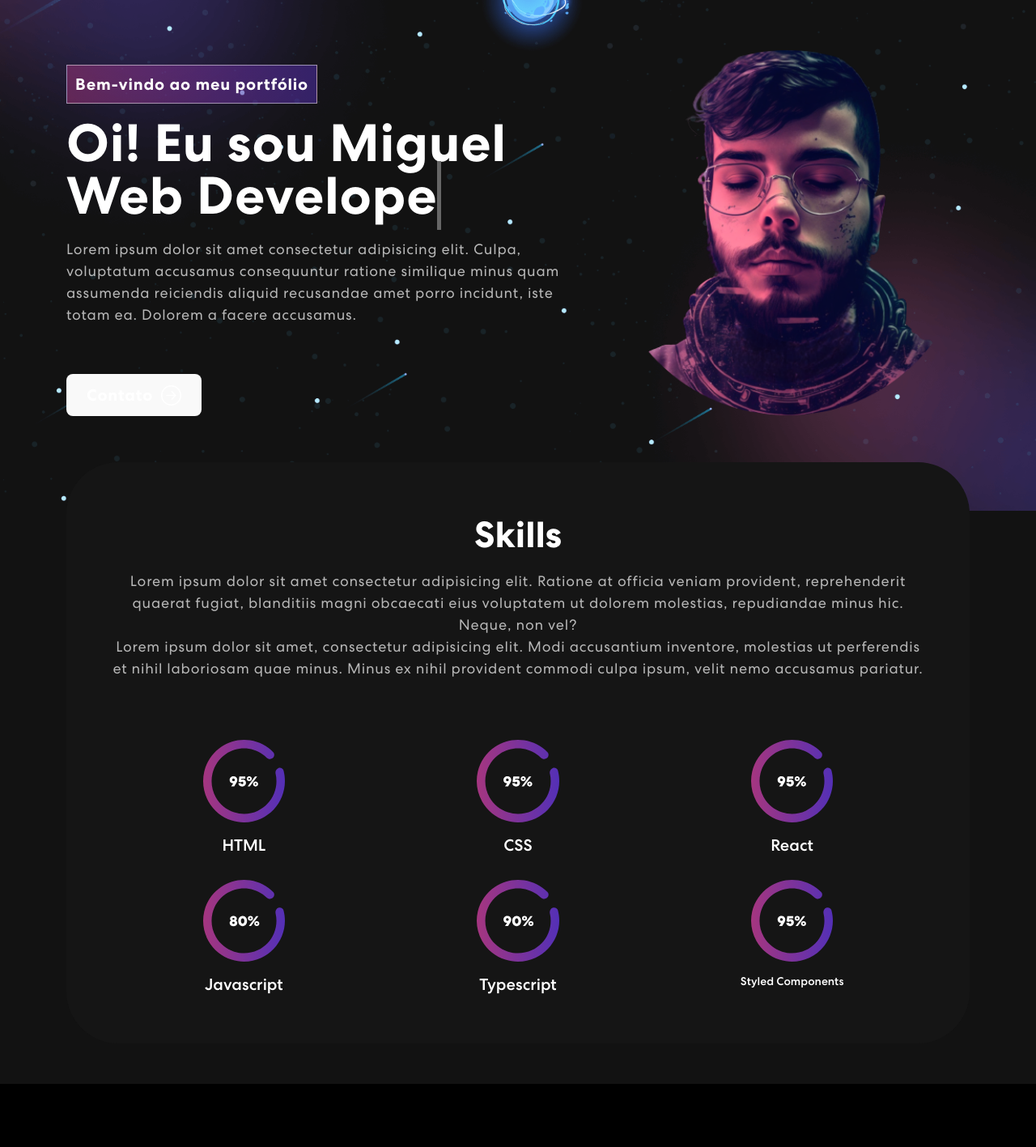
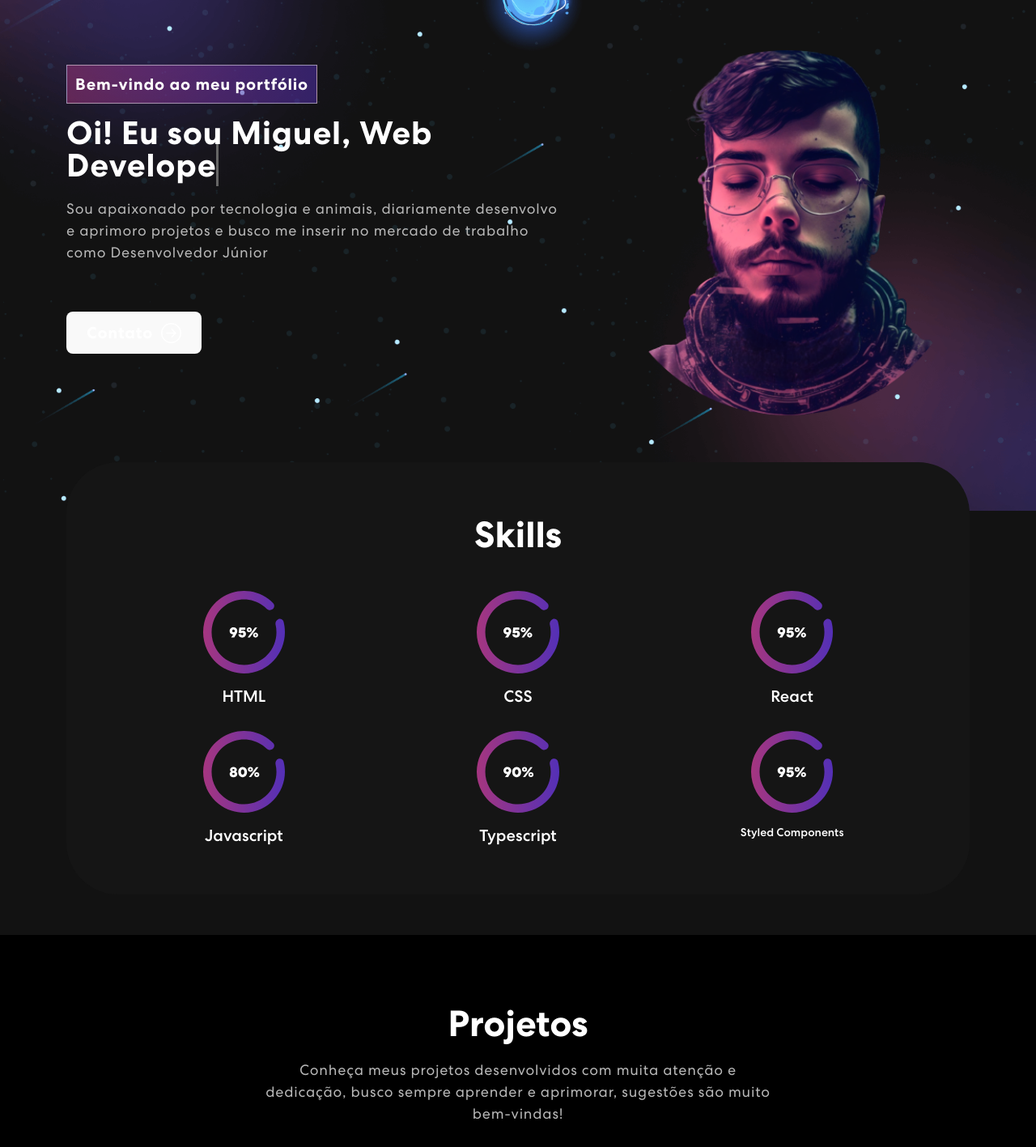
Before and after one commit to SoshiNoir/portfolio, a React (Vite) app: page / in a window 1280 px wide. Shown: the part 180-1597 px from the top of the page at 81% size. Built offline with nearby package versions, Linux system fonts and the light colour scheme.

Commit message:
minor updates pn the texts, github nav-icon added

```diff
--- a/src/App.css
+++ b/src/App.css
@@ -292,7 +292,7 @@ nav.navbar .navbar-toggler[aria-expanded="true"] .navbar-toggler-icon {
 }
 
 .banner h1 {
-  font-size: 65px;
+  font-size: 40px;
   font-weight: 700;
   letter-spacing: 0.8px;
   line-height: 1;
@@ -380,6 +380,7 @@ nav.navbar .navbar-toggler[aria-expanded="true"] .navbar-toggler-icon {
 }
 
 .skill-items {
+  padding-top: 40px;
   display: grid;
   grid-template-columns: 1fr 1fr 1fr;
   row-gap: 30px
--- a/src/components/Banner.jsx
+++ b/src/components/Banner.jsx
@@ -2,7 +2,6 @@ import 'animate.css';
 import { useEffect, useState } from "react";
 import { Col, Container, Row } from "react-bootstrap";
 import { ArrowRightCircle } from 'react-bootstrap-icons';
-import TrackVisibility from 'react-on-screen';
 import {
   BrowserRouter as Router
 } from "react-router-dom";
@@ -59,8 +58,8 @@ export const Banner = () => {
           <Col xs={12} md={6} xl={7}>
               <div className="animate__animated animate__fadeIn">
                 <span className="tagline">Bem-vindo ao meu portfólio</span>
-                <h1>{`Oi! Eu sou Miguel`} <span className="txt-rotate" dataperiod="1000" data-rotate='[ "Web Developer", "Web Developer", "Web Developer" ]'><span className="wrap">{text}</span></span></h1>
-                  <p>Lorem ipsum dolor sit amet consectetur adipisicing elit. Culpa, voluptatum accusamus consequuntur ratione similique minus quam assumenda reiciendis aliquid recusandae amet porro incidunt, iste totam ea. Dolorem a facere accusamus.</p>
+                <h1>{`Oi! Eu sou Miguel,`} <span className="txt-rotate" dataperiod="1000" data-rotate='[ "Web Developer", "Web Developer", "Web Developer" ]'><span className="wrap">{text}</span></span></h1>
+                  <p>Sou apaixonado por tecnologia e animais, diariamente desenvolvo e aprimoro projetos e busco me inserir no mercado de trabalho como Desenvolvedor Júnior</p>
                   <HashLink to='#connect'>
                   <button onClick={() => console.log('connect')}>Contato <ArrowRightCircle size={25} /></button>
                   </HashLink>
--- a/src/components/Footer.jsx
+++ b/src/components/Footer.jsx
@@ -1,8 +1,8 @@
 import { Col, Container, Row } from "react-bootstrap";
 import logo from "../assets/img/logo.png";
 import navIcon1 from "../assets/img/nav-icon1.svg";
-import navIcon2 from "../assets/img/nav-icon2.svg";
-import navIcon3 from "../assets/img/nav-icon3.svg";
+import navIcon4 from '../assets/img/nav-icon4.svg';
+
 
 export const Footer = () => {
   return (
@@ -15,6 +15,7 @@ export const Footer = () => {
           <Col size={12} sm={6} className="text-center text-sm-end">
             <div className="social-icon">
               <a href="https://www.linkedin.com/in/miguel-matias-soshi/" target="_blank"><img src={navIcon1} alt="Icon" /></a>
+              <a href="https://github.com/SoshiNoir" target="_blank"><img src={navIcon4} alt="Icon" /></a>
             </div>
             <p>Copyright 2022. All Rights Reserved</p>
           </Col>
--- a/src/components/NavBar.jsx
+++ b/src/components/NavBar.jsx
@@ -6,6 +6,7 @@ import {
 import { HashLink } from 'react-router-hash-link';
 import logo from '../assets/img/logo.png';
 import navIcon1 from '../assets/img/nav-icon1.svg';
+import navIcon4 from '../assets/img/nav-icon4.svg';
 
 export const NavBar = () => {
 
@@ -49,6 +50,7 @@ export const NavBar = () => {
             <span className="navbar-text">
               <div className="social-icon">
                 <a href="https://www.linkedin.com/in/miguel-matias-soshi/" target="_blank"><img src={navIcon1} alt="" /></a>
+                <a href="https://github.com/SoshiNoir" target="_blank"><img src={navIcon4} alt="" /></a>
               </div>
               <HashLink to='#connect'>
                 <button className="vvd"><span>Contato</span></button>
--- a/src/components/Projects.jsx
+++ b/src/components/Projects.jsx
@@ -63,7 +63,7 @@ export const Projects = () => {
               {({ isVisible }) =>
               <div className={isVisible ? "animate__animated animate__fadeIn": ""}>
                 <h2>Projetos</h2>
-                <p>Lorem ipsum dolor sit amet consectetur adipisicing elit. Numquam aliquid maxime ex aut eius porro laboriosam natus officia obcaecati ad officiis dolorum vitae pariatur ducimus nam, tempore minima ut amet.</p>
+                <p>Conheça meus projetos desenvolvidos com muita atenção e dedicação, busco sempre aprender e aprimorar, sugestões são muito bem-vindas!</p>
                 <Tab.Container id="projects-tabs" defaultActiveKey="first">
                   <Nav variant="pills" className="nav-pills mb-5 justify-content-center align-items-center" id="pills-tab">
                     <Nav.Item>
@@ -106,7 +106,7 @@ export const Projects = () => {
                       </Row>
                     </Tab.Pane>
                     <Tab.Pane eventKey="third">
-                      <p>aaaLorem ipsum dolor sit amet consectetur adipisicing elit. Cumque quam, quod neque provident velit, rem explicabo excepturi id illo molestiae blanditiis, eligendi dicta officiis asperiores delectus quasi inventore debitis quo.</p>
+                      <p>Caso queria saber mais sobre meus projetos, todos eles estão em repositório público no meu perfil do GitHub ou entre em contato comigo.</p>
                     </Tab.Pane>
                   </Tab.Content>
                 </Tab.Container>
--- a/src/components/Skills.jsx
+++ b/src/components/Skills.jsx
@@ -61,7 +61,6 @@ export const Skills = () => {
                 <div className="col-12">
                     <div className="skill-bx wow zoomIn">
                         <h2>Skills</h2>
-                        <p>Lorem ipsum dolor sit amet consectetur adipisicing elit. Ratione at officia veniam provident, reprehenderit quaerat fugiat, blanditiis magni obcaecati eius voluptatem ut dolorem molestias, repudiandae minus hic. Neque, non vel?<br></br> Lorem ipsum dolor sit amet, consectetur adipisicing elit. Modi accusantium inventore, molestias ut perferendis et nihil laboriosam quae minus. Minus ex nihil provident commodi culpa ipsum, velit nemo accusamus pariatur.</p>
                         <div className='skill-items'>
                         <div className="item">
                                  <img src={meter1} alt="Image" />
```
Also changed, not shown: src/assets/img/fav.png (deleted), src/assets/img/nav-icon4.svg (added).
